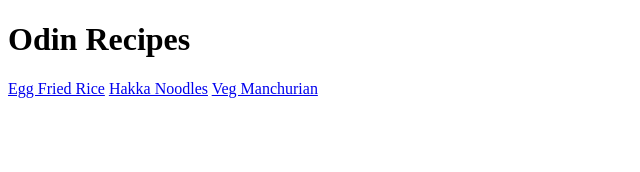
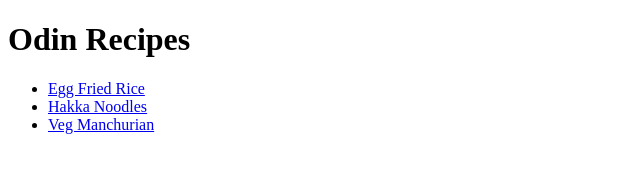
Before and after one commit to Nee1505/odin-recipes, a plain HTML site: page index.html in a window 1280 px wide. Shown: the whole page, without its empty margins (0-640 px from the left). Drawn offline with Linux system fonts and the light colour scheme.

Commit message:
Create a list of recipes instead of showing them in a single line

```diff
--- a/index.html
+++ b/index.html
@@ -7,8 +7,10 @@
 
     <body>
         <h1>Odin Recipes</h1>
-        <a href="./recipes/Egg-Fried-Rice.html">Egg Fried Rice</a>
-        <a href="./recipes/Hakka-Noodles.html">Hakka Noodles</a>
-        <a href="./recipes/Veg-Manchurian.html">Veg Manchurian</a>
+        <ul>
+            <li><a href="./recipes/Egg-Fried-Rice.html">Egg Fried Rice</a></li>
+            <li><a href="./recipes/Hakka-Noodles.html">Hakka Noodles</a></li>
+            <li><a href="./recipes/Veg-Manchurian.html">Veg Manchurian</a></li>
+        </ul>
     </body>
 </html>
```
